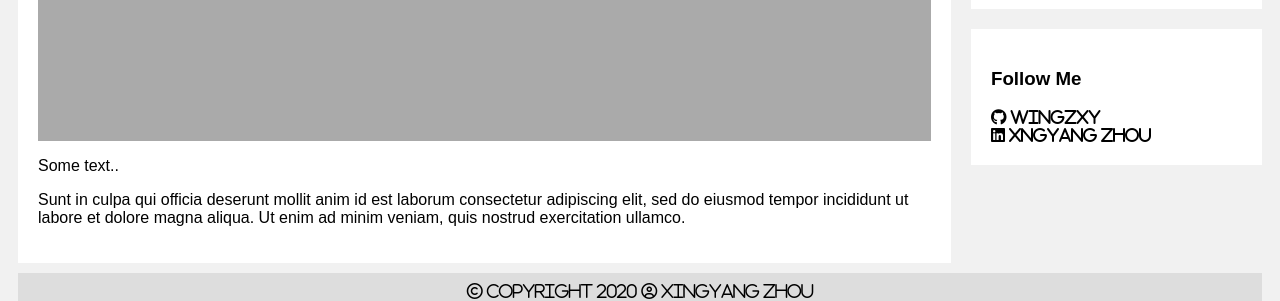
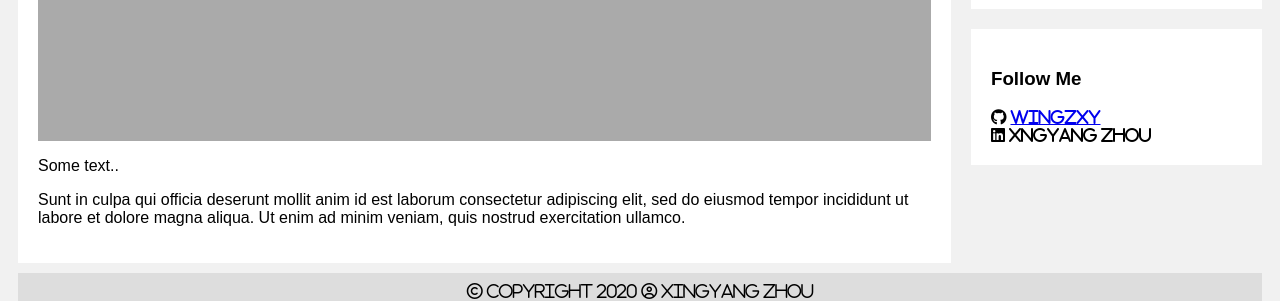
Before and after one commit to Wingzxy/Wingzxy.github.io, a Jekyll site: the page built from index.html, in a window 1280 px wide. Shown: the part 943-1244 px from the top of the page. Built offline with Jekyll 4.4.1, drawn with Linux system fonts in a browser that asks for light colours; nearby versions of some CDN libraries.

Commit message:
fix github link

```diff
--- a/_layouts/homepage.html
+++ b/_layouts/homepage.html
@@ -51,7 +51,7 @@
     </div>
     <div class="card">
       <h3>Follow Me</h3>
-      <i class="fab fa-github" href="https://github.com/Wingzxy"> Wingzxy</i>
+      <i class="fab fa-github" > <a href="https://github.com/Wingzxy">Wingzxy</a></i>
       <i class="fab fa-linkedin" href="https://www.linkedin.com/in/xingyang-zhou-744a3915b/"> Xngyang Zhou</i>
     </div>
   </div>
```
